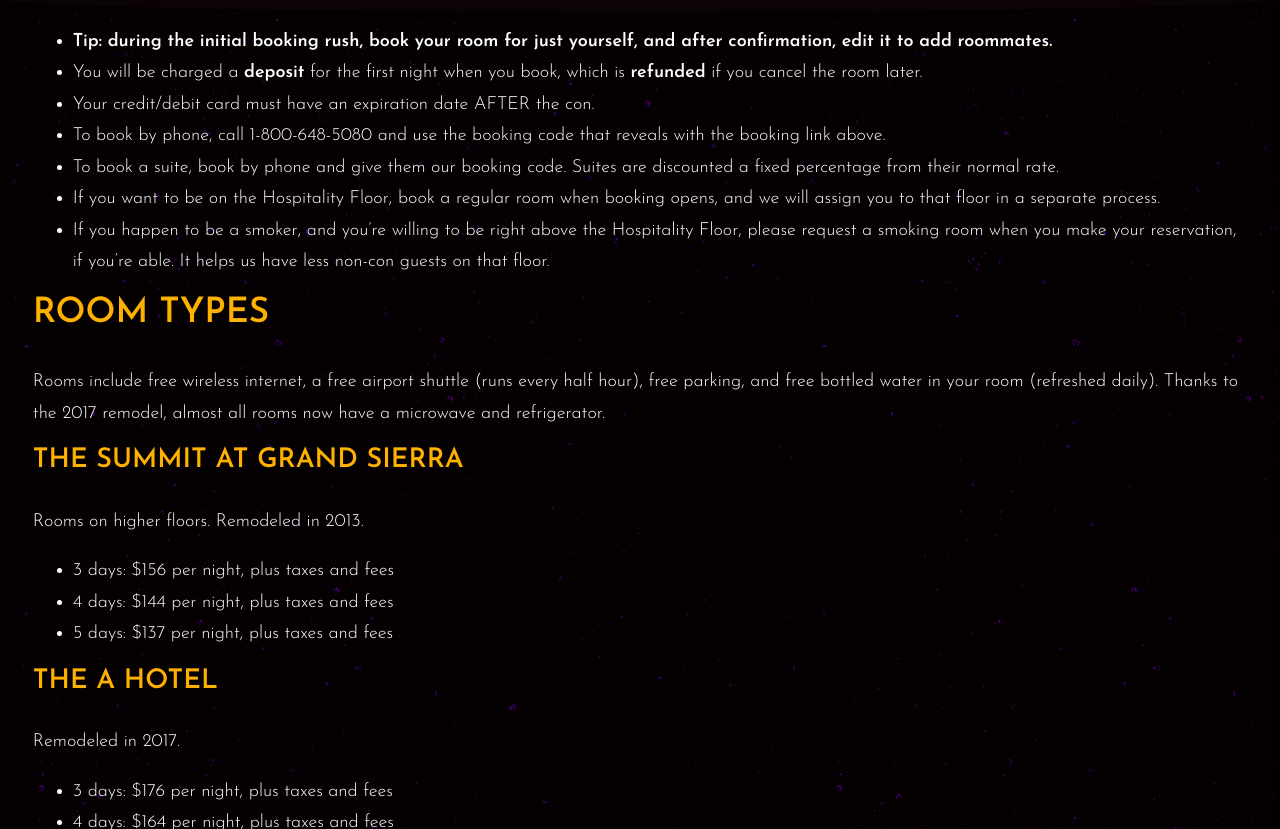
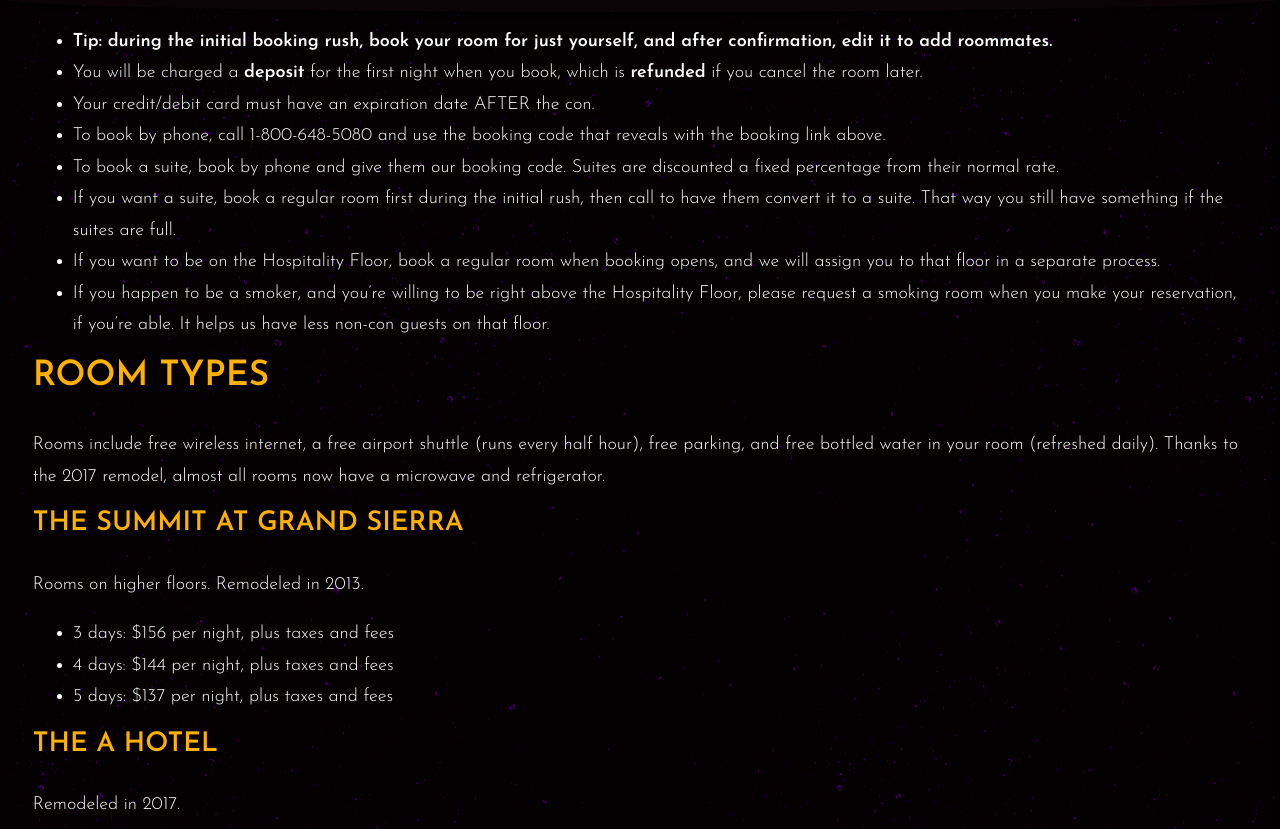
Before and after one commit to blfcweb/biggestlittlefc.github.io, a Jekyll site: the page built from hotel.md, in a window 1280 px wide and 900 px high, scrolled down 904 px, cut to the strip 71-900 px from the top of the window. Built offline with Jekyll 4.4.1, drawn with Linux system fonts in a browser that asks for light colours; our own code applies the rules of GitHub Pages for plain Markdown files.

Commit message:
added note about suites during booking rush

```diff
--- a/hotel.md
+++ b/hotel.md
@@ -46,6 +46,7 @@
 - Your credit/debit card must have an expiration date AFTER the con.
 - To book by phone, call {{ page.hotelphone }} and use the booking code that reveals with the booking link above.
 - To book a suite, book by phone and give them our booking code. Suites are discounted a fixed percentage from their normal rate.
+- If you want a suite, book a regular room first during the initial rush, then call to have them convert it to a suite. That way you still have something if the suites are full.
 - If you want to be on the Hospitality Floor, book a regular room when booking opens, and we will assign you to that floor in a separate process.
 - If you happen to be a smoker, and you're willing to be right above the Hospitality Floor, please request a smoking room when you make your reservation, if you're able. It helps us have less non-con guests on that floor.
 
```
